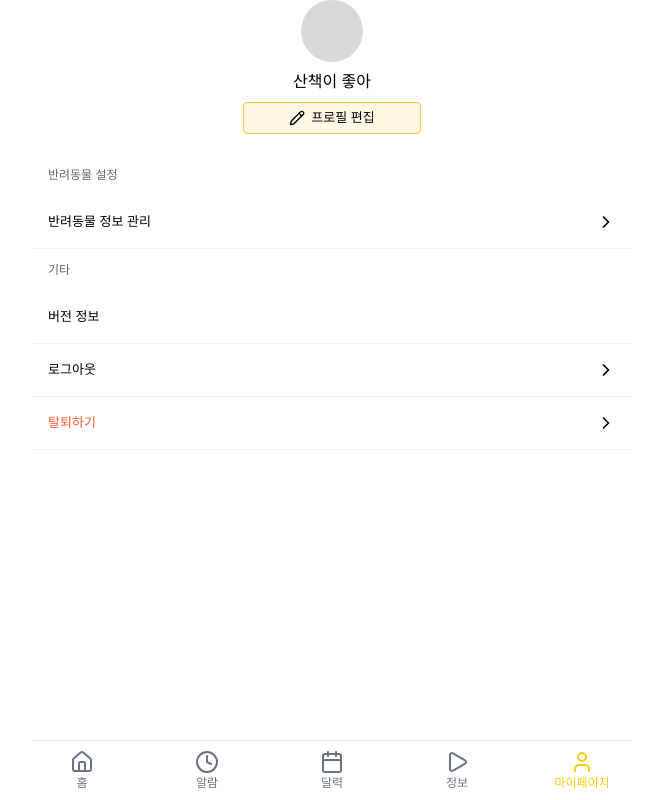
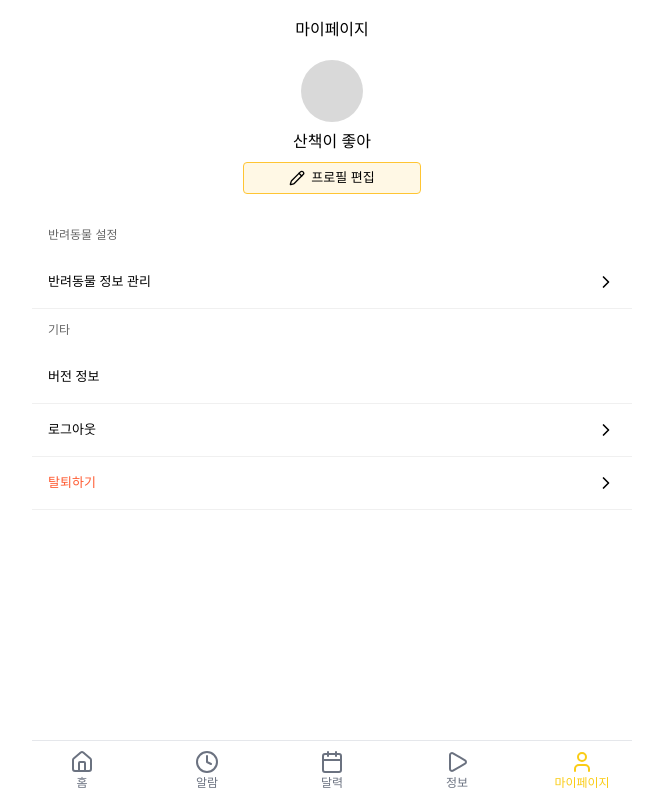
Before and after one commit to JECT-Study/PetFit-3rd-FE, a React (Vite) app: page /mypage in a window 1280 px wide. Shown: the whole page, without its empty margins (308-971 px from the left). Built offline with nearby package versions, Linux system fonts and the light colour scheme.

Commit message:
feat: 마이페이지 헤더 추가

```diff
--- /dev/null
+++ b/src/components/common/Header.tsx
@@ -0,0 +1,80 @@
+import type { ReactNode } from 'react';
+
+import { ChevronLeft } from 'lucide-react';
+import { useNavigate } from 'react-router-dom';
+import styled from 'styled-components';
+
+interface HeaderProps {
+  title: string;
+  showBack?: boolean;
+  right?: ReactNode;
+}
+
+export const Header = ({ title, showBack, right }: HeaderProps) => {
+  const navigate = useNavigate();
+
+  return (
+    <>
+      <HeaderBar>
+        <Left>
+          {showBack && (
+            <IconButton aria-label="뒤로가기" onClick={() => navigate(-1)}>
+              <ChevronLeft size={20} />
+            </IconButton>
+          )}
+        </Left>
+
+        <Title>{title}</Title>
+
+        <Right>{right}</Right>
+      </HeaderBar>
+
+      <Spacer />
+    </>
+  );
+};
+
+const HeaderBar = styled.header`
+  position: fixed;
+  top: 0;
+  left: 0;
+  right: 0;
+  height: 60px;
+
+  display: flex;
+  align-items: center;
+  justify-content: space-between;
+
+  padding: 0 16px;
+  background: #ffffff;
+  z-index: 100; /* 페이지 최상단 */
+`;
+
+const Title = styled.h1`
+  flex: 1;
+  text-align: center;
+  font-size: 16px;
+  font-weight: 600;
+`;
+
+const SlotBox = styled.div`
+  width: 24px;
+  display: flex;
+  align-items: center;
+`;
+
+const Left = styled(SlotBox)``;
+const Right = styled(SlotBox)`
+  justify-content: flex-end;
+`;
+
+const IconButton = styled.button`
+  all: unset;
+  cursor: pointer;
+  display: flex;
+  align-items: center;
+`;
+
+const Spacer = styled.div`
+  height: 60px;
+`;
--- a/src/pages/MyPage.tsx
+++ b/src/pages/MyPage.tsx
@@ -1,11 +1,13 @@
 import { ChevronRight } from 'lucide-react';
 import styled from 'styled-components';
 
+import { Header } from '@/components/common/Header';
 import { Profile } from '@/features/mypage/Profile';
 
 export const MyPage = () => {
   return (
     <div>
+      <Header title="마이페이지" />
       <Profile />
       <MenuContainer>
         <MenuTitle>반려동물 설정</MenuTitle>
```
